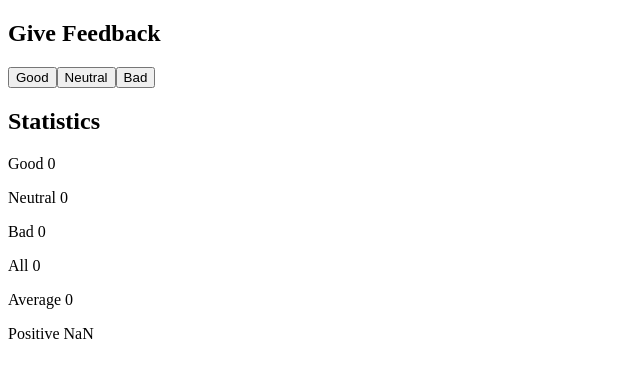
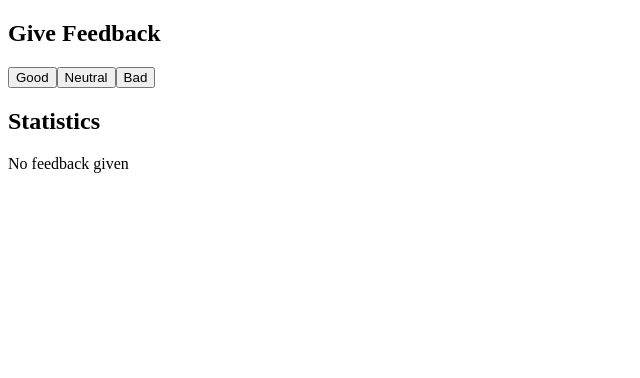
Before and after one commit to DenysChavez/FullStackOpen, a React (Vite) app in the folder part1/unicafe/: page / in a window 1280 px wide. Shown: the top 378 px of the page, without its empty margins (0-640 px from the left). Built offline with nearby package versions, Linux system fonts and the light colour scheme.

Commit message:
Part1 exercise 1.9: unicafe step 4

```diff
--- a/part1/unicafe/src/App.jsx
+++ b/part1/unicafe/src/App.jsx
@@ -6,6 +6,14 @@ const Statistics = ({ good, neutral, bad }) => {
   const total = good + neutral + bad;
   const average = total / 3;
   const positive = (good / total) * 100;
+
+  if (total === 0) {
+    return (
+      <>
+        <p>No feedback given</p>
+      </>
+    )
+  }
 
   return (
     <>
@@ -25,7 +33,7 @@ const App = () => {
   const [good, setGood] = useState(0);
   const [neutral, setNeutral] = useState(0);
   const [bad, setBad] = useState(0);
-  const total = good + neutral + bad;
+
   return (
     <div>
       <Title text={"Give Feedback"} />
```
